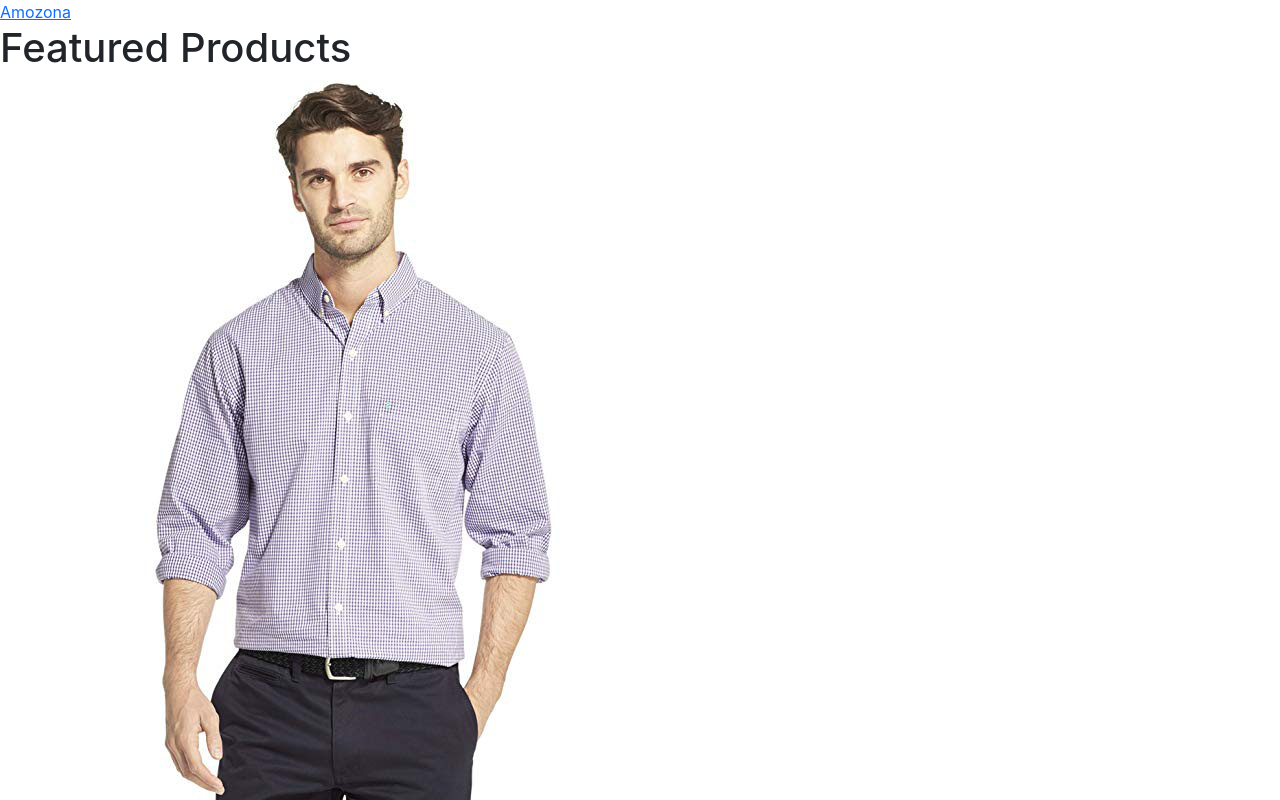
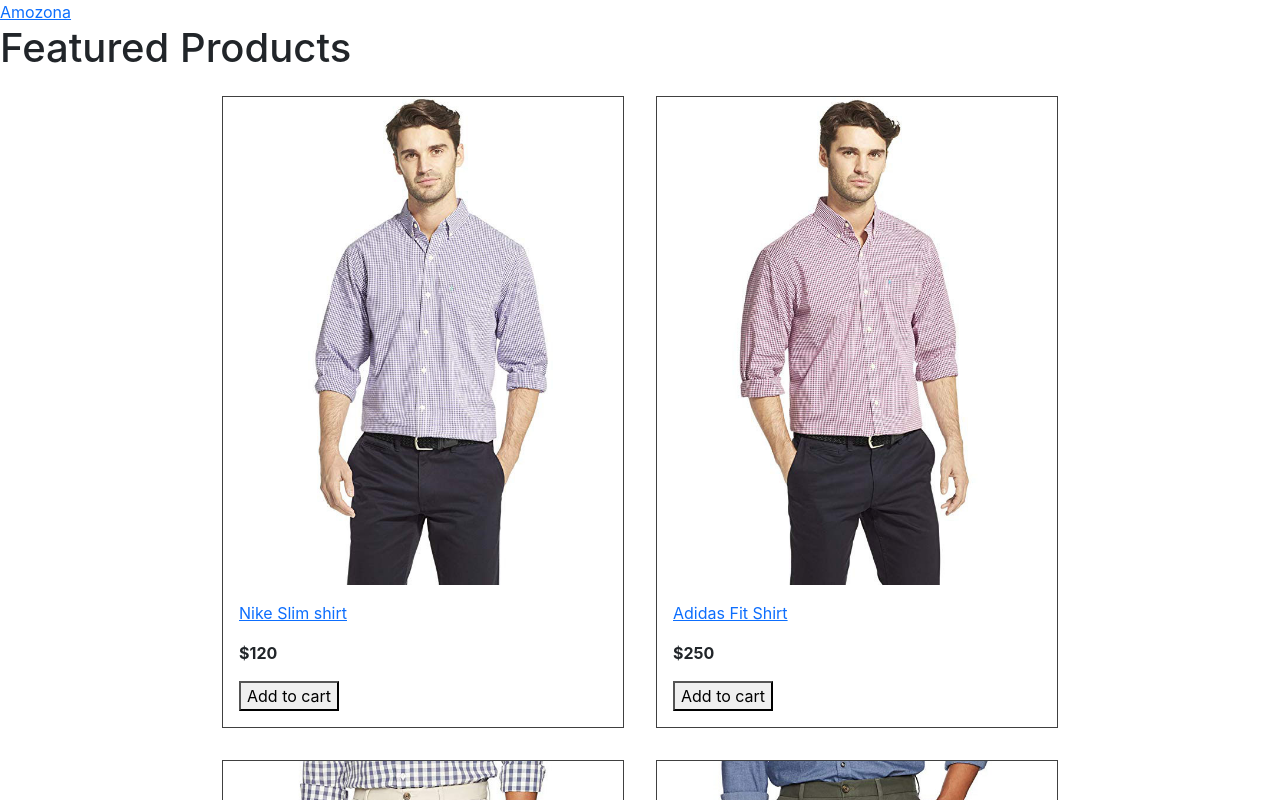
Before and after one commit to naimur202163/Rest-Api, a React (Create React App) app in the folder frontend/: page / in a window 1280 px wide. Shown: the top 800 px of the page. Built offline with nearby package versions, Linux system fonts and the light colour scheme.

Commit message:
product cart added

```diff
--- a/frontend/src/App.js
+++ b/frontend/src/App.js
@@ -1,6 +1,5 @@
 import React from "react";
 import data from "./data";
-
 export default function App() {
   return (
     <div>
@@ -9,13 +8,28 @@
       </header>
       <main>
         <h1>Featured Products</h1>
-        {data.products.map((product) => (
-          <div>
-            <img src={product.image} alt={product.name} />
-            <p>{product.name}</p>
-            <p>{product.price}</p>
-          </div>
-        ))}
+
+        <div className="products">
+          {data.products.map((product) => (
+            <div className="product" key={product.slug}>
+              <a href={`/product/${product.slug}`}>
+                <img src={product.image} alt={product.name} />
+              </a>
+
+              <div className="product-info">
+                <a href={`/product/${product.slug}`}>
+                  <p>{product.name}</p>
+                </a>
+
+                <p>
+                  {" "}
+                  <strong>${product.price}</strong>
+                </p>
+                <button>Add to cart</button>
+              </div>
+            </div>
+          ))}
+        </div>
       </main>
     </div>
   );
```
